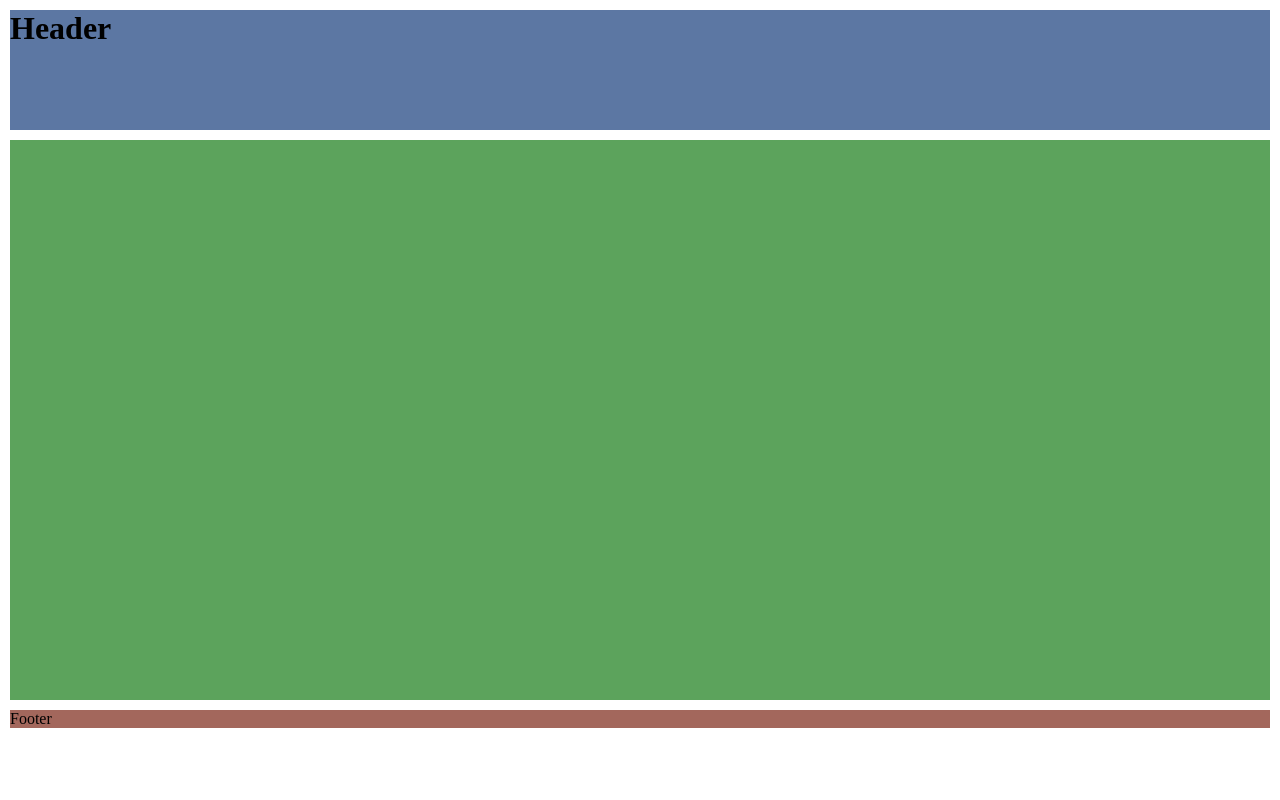
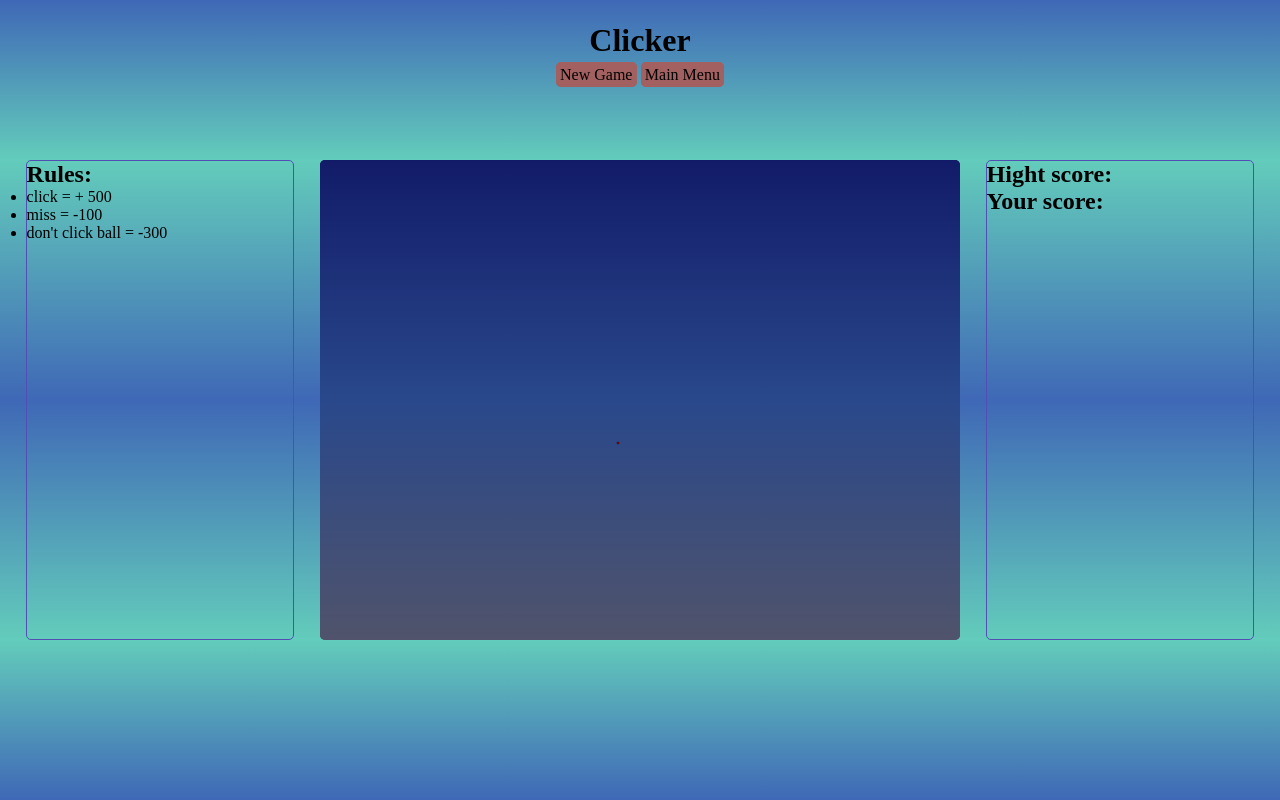
Before and after one commit to doher/Clicker-Game, a plain HTML site: page index.html in a window 1280 px wide. Drawn offline with nearby package versions, Linux system fonts and the light colour scheme.

Commit message:
changed html structure and added new styles

```diff
--- a/app.js
+++ b/app.js
@@ -1,3 +1,5 @@
+'use strict';
+
 import { BallModel } from './ballModel.js';
 import { BallView } from './ballView.js';
 import { BallController, MAX_RADIUS } from './ballController.js';
@@ -7,16 +9,17 @@ function randomCoords(n, m) {
 }
 
 let $field = $('g.ball'),
-    array = [];
+    controllerArray = [],
+    modelArray = [];
 
 function addBall() {
-    let height = $('.field').height(),
-        width = $('.field').width(),
+    let height = $('.game-field').height(),
+        width = $('.game-field').width(),
         x = randomCoords(MAX_RADIUS, width - MAX_RADIUS),
         y = randomCoords(MAX_RADIUS, height - MAX_RADIUS),
         isIncorrect = false;
 
-    if (array.length) {
+    if (controllerArray.length) {
 
         $field.children().each(function (i, item) {
             let cx = $(item).attr('cx'),
@@ -42,26 +45,39 @@ function addBall() {
     view.start(model, $field);
     controller.start(model);
 
-    array.push(controller);
+    controllerArray.push(controller);
+    modelArray.push(model);
 }
 
 addBall();
 addBall();
 
-let distance = 30;
+let start = Date.now(),
+    playTime = 50000,
+    score = 0;
 
-let timer = setInterval(() => {
-    addBall();
-}, 6000);
+$('.game-field').click(function (eo) {
+    let item = eo.target;
 
-$field.click(function (eo) {
-    let item = eo.target;
+    score -= 100;
 
     if ($(item).attr('r')) {
         $(item).remove();
+        score += 600;
         addBall();
     }
 });
+
+let timer = setInterval(() => {
+    let timePassed = Date.now() - start;
+
+    if (timePassed >= playTime) {
+        clearInterval(timer);
+        return;
+    }
+
+    addBall();
+}, 5000);
 
 let RequestAnimationFrame =
     window.requestAnimationFrame ||
@@ -75,15 +91,28 @@ let RequestAnimationFrame =
 
 function Tick() {
 
-    array.forEach((item) => {
+    controllerArray.forEach((item) => {
         item.expandBall();
+    });
+
+    modelArray = modelArray.filter((item) => {
+
+        if (item.getRadius() > 0) {
+            return item;
+        }
+
+        score -= 300;
     });
 
     PlanNextTick();
 }
 
 function PlanNextTick() {
-    RequestAnimationFrame(Tick);
+    let timePassed = Date.now() - start;
+
+    if (timePassed < playTime) {
+        RequestAnimationFrame(Tick);
+    }
 }
 
 PlanNextTick();
--- a/ballController.js
+++ b/ballController.js
@@ -1,4 +1,6 @@
-export const MAX_RADIUS = 30;
+'use strict';
+
+export const MAX_RADIUS = 20;
 
 export class BallController {
     constructor() {
@@ -16,7 +18,7 @@ export class BallController {
 
         radius = ((radius + speed) < 0) ? 0 : (radius + speed);
 
-        if (radius >= MAX_RADIUS || radius === 0) {
+        if (radius >= MAX_RADIUS) {
             model.setSpeed(-speed);
         }
 
--- a/ballModel.js
+++ b/ballModel.js
@@ -1,3 +1,5 @@
+'use strict';
+
 export class BallModel {
     constructor(x, y, radius = 1, speed = 0.3) {
         let _x = x,
--- a/ballView.js
+++ b/ballView.js
@@ -1,3 +1,5 @@
+'use strict';
+
 export class BallView {
     constructor() {
         let _field,
@@ -16,6 +18,7 @@ export class BallView {
         element.setAttribute("cx", x);
         element.setAttribute("cy", y);
         element.setAttribute("r", radius);
+        element.setAttribute("fill", "url(#ballGradient)");
 
         field.append(element);
     }
--- a/index.html
+++ b/index.html
@@ -11,25 +11,46 @@
 </head>
 
 <body>
-    <header>
-        <div class="container">
-            <h1>Header</h1>
+    <header class="heading">
+        <div class="wrapper">
+            <h1 class="game-name">Clicker</h1>
+            <nav>
+                <ul class="nav-list">
+                    <li class="nav-start-game"><a href="#">New Game</a></li>
+                    <li class="nav-main-menu"><a href="#">Main Menu</a></li>
+                </ul>
+            </nav>
         </div>
     </header>
-    <section>
-        <div class="container">
-            <div class="field">
-                <svg>
-                    <g class="ball">
-                    </g>
-                </svg>
-            </div>
-        </div>
-    </section>
-    <footer>
-        <div class="container">
-            <p>Footer</p>
-        </div>
+    <div class="main-content">
+        <aside class="game-rules">
+            <h2>Rules:</h2>
+            <ul>
+                <li>click = + 500</li>
+                <li>miss = -100</li>
+                <li>don't click ball = -300</li>
+            </ul>
+        </aside>
+        <main class="game-field">
+            <svg>
+                <defs>
+                    <radialGradient id="ballGradient">
+                        <stop offset="0%" stop-color="#FF0000" />
+                        <stop offset="100%" stop-color="#00FFF00" />
+                    </radialGradient>
+                </defs>
+
+                <g class="ball">
+                </g>
+            </svg>
+        </main>
+        <aside class="hight-score-field">
+            <h2>Hight score:</h2>
+            <h2>Your score:</h2>
+        </aside>
+    </div>
+
+    <footer class="footer">
     </footer>
     <script type="module" src="app.js"></script>
 </body>
--- a/style.css
+++ b/style.css
@@ -2,27 +2,59 @@
     box-sizing: border-box;
     margin: 0;
     padding: 0;
+    color: black;
 }
 
 body {
     height: 95vh;
 }
 
-.container {
-    margin: 10px;
+.heading {
+    text-align: center;
+    padding: 1em;
+    background-image: linear-gradient(rgb(63, 104, 182), rgb(99, 204, 187));
+    height: 20vh;
 }
 
-header>.container {
-    height: 15vh;
-    background-color: rgb(92, 119, 163);
+.game-name {
+    padding: 0.2em;
 }
 
-.field, svg {
-    width: 100%;
-    background-color: rgb(92, 163, 92);
-    height: 70vh;
+.nav-list li {
+    display: inline;
+    border: 1px solid rgb(163, 96, 96);
+    border-radius: 5px;
+    padding: 0.2em;
+    background-color: rgb(163, 96, 96);
 }
 
-footer>.container {
-    background-color: rgb(163, 103, 92);
+a {
+    text-decoration: none;
 }
+
+.main-content {
+    margin: 0 auto;
+    display: flex;
+    background-image: linear-gradient(rgb(99, 204, 187), rgb(63, 104, 182), rgb(99, 204, 187));
+}
+
+.game-field, svg {
+    background-image: linear-gradient(rgb(18, 27, 104), rgb(41, 72, 139), rgb(80, 83, 107));
+    border-radius: 5px;
+    width: 50vw;
+    height: 60vh;
+}
+
+.game-rules, .hight-score-field {
+    background-image: linear-gradient(rgb(99, 204, 187), rgb(63, 104, 182), rgb(99, 204, 187));
+    width: 25vw;
+    height: 60vh;
+    border: 1px solid rgb(81, 79, 180);
+    border-radius: 5px;
+    margin: 0 2%;
+}
+
+.footer {
+    height: 20vh;
+    background-image: linear-gradient(rgb(99, 204, 187), rgb(63, 104, 182));
+}
```
